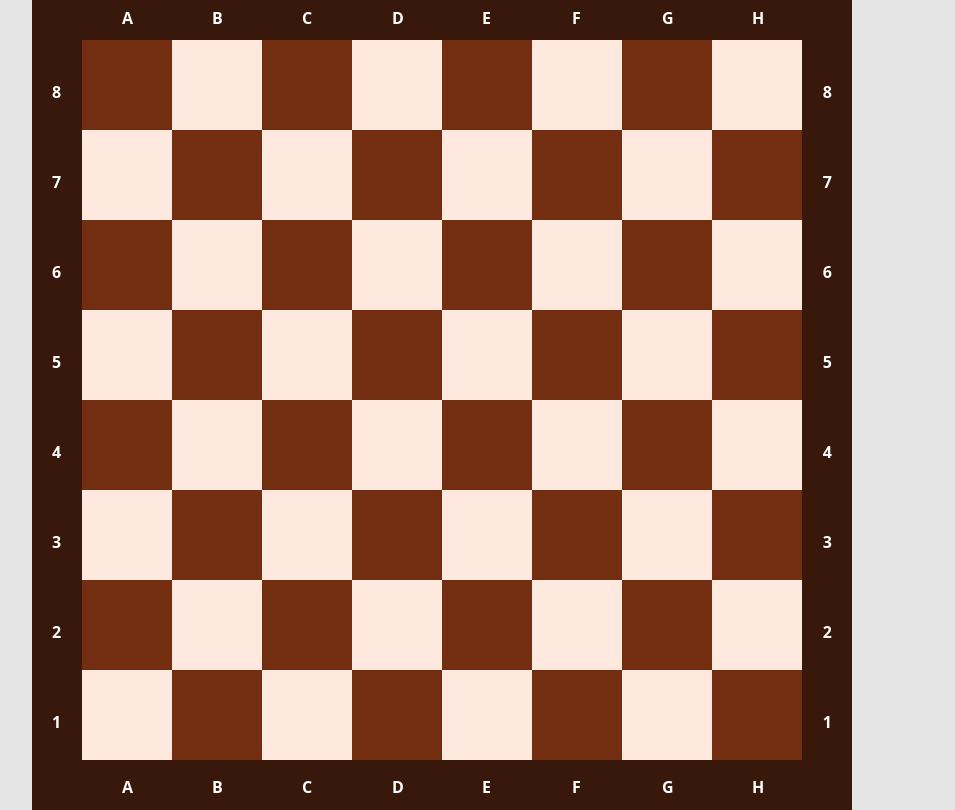
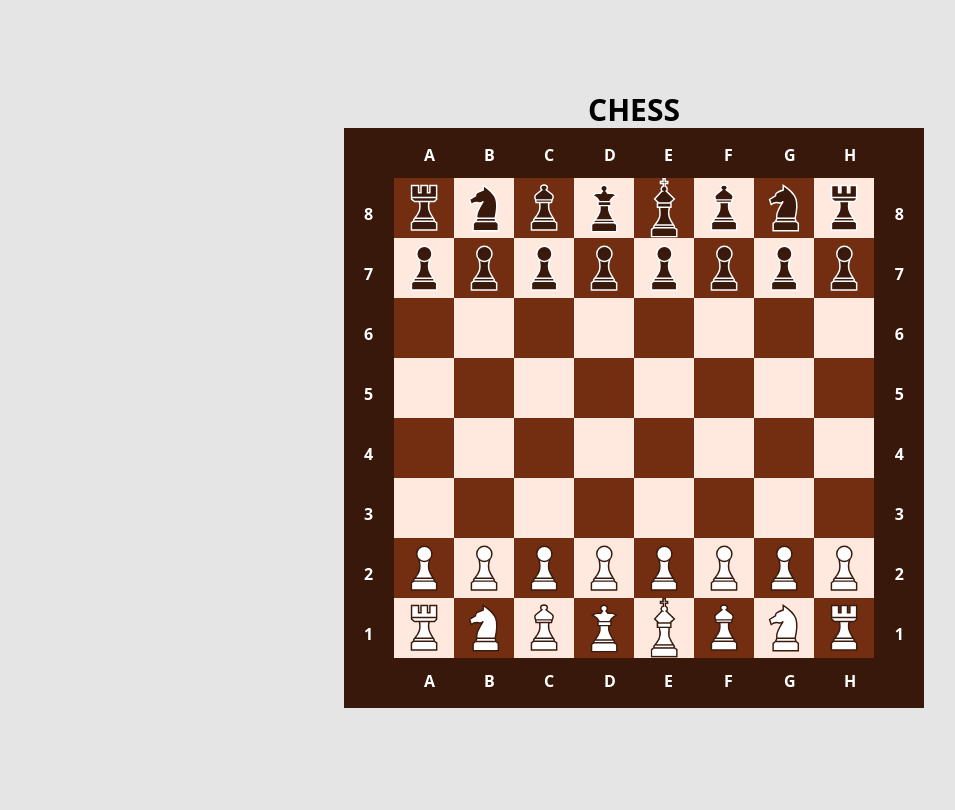
Before and after one commit to mohan990/react-chess-game, a React (Create React App) app: page / in a window 1280 px wide. Shown: the whole page, without its empty margins (6-961 px from the left). Built offline with nearby package versions, Linux system fonts and the light colour scheme.

Commit message:
updated pieces

```diff
--- a/package.json
+++ b/package.json
@@ -10,9 +10,11 @@
     "@types/node": "^16.18.97",
     "@types/react": "^18.3.3",
     "@types/react-dom": "^18.3.0",
+    "chess.js": "^1.0.0-beta.8",
     "react": "^18.3.1",
     "react-dom": "^18.3.1",
     "react-scripts": "5.0.1",
+    "react-spinners": "^0.13.8",
     "typescript": "^4.9.5",
     "web-vitals": "^2.1.4"
   },
--- a/src/components/board/chessboard.tsx
+++ b/src/components/board/chessboard.tsx
@@ -1,37 +1,78 @@
+import { useEffect, useState } from "react";
+
+import { makeMove, getFen, resetGame } from '../logic/chessLogic';
+
+import Piece from "../pieces/piece";
+
+
+import { BeatLoader } from "react-spinners";
 const ChessBoard = () => {
-    const rows = ["A", "B", "C", "D", "E", "F", "G", "H"];
-    const columns = ["1", "2", "3", "4", "5", "6", "7", "8"];
+
+    const [rows, setRows] = useState(["A", "B", "C", "D", "E", "F", "G", "H"])
+    const [columns, setColumns] = useState(["1", "2", "3", "4", "5", "6", "7", "8"])
+
+    const [fromSquare, setFromSquare] = useState(null);
+
+    const initialBoardSetup = [
+        ['r', 'n', 'b', 'q', 'k', 'b', 'n', 'r'],
+        ['p', 'p', 'p', 'p', 'p', 'p', 'p', 'p'],
+        [null, null, null, null, null, null, null, null],
+        [null, null, null, null, null, null, null, null],
+        [null, null, null, null, null, null, null, null],
+        [null, null, null, null, null, null, null, null],
+        ['P', 'P', 'P', 'P', 'P', 'P', 'P', 'P'],
+        ['R', 'N', 'B', 'Q', 'K', 'B', 'N', 'R'],
+    ];
+
+    const [position, setPosition] = useState(initialBoardSetup);
+
+    const [isLoading, setIsLoading] = useState(true)
+    useEffect(() => {
+        setTimeout(() => {
+            setIsLoading(false)
+        }, 3000)
+    })
 
     return (
-        <div className="flex justify-center items-center h-screen mr-96">
+        (isLoading ? <div className="flex justify-center items-center h-screen"><h1 className="text-xl  font-semibold">Loading</h1><BeatLoader size={4} /></div> : (
+            <div className="flex justify-center items-center h-screen flex-col">
+                <span className="uppercase text-center text-3xl font-semibold">Chess</span>
                 <div className="relative">
                     <div className="border-[50px] border-Border-default">
-                    {columns.reverse().map((col, Idx) => (
-                        <div className="flex">
-                            <div className=" text-white bg-Border-default absolute left-5 pt-10 font-semibold">
-                                {col}
+                        {position.map((row, rowIdx) => (
+                            <div key={rowIdx} className="flex">
+                                <div className="number text-white bg-Border-default absolute left-5 pt-6 font-semibold">
+                                    {columns[7 - rowIdx]}
                                 </div>
-                            <div className=" text-white bg-Border-default absolute right-5 pt-10 font-semibold">
-                                {col}
+                                <div className="number text-white bg-Border-default absolute right-5 pt-6 font-semibold">
+                                    {columns[7 - rowIdx]}
                                 </div>
-                            {rows.map((row, Ind) => (
+                                {row.map((piece, colIdx) => (
+                                    <div
+                                        key={colIdx}
+                                        className={`board-size ${(colIdx + rowIdx) % 2 === 0 ? "bg-Square-primary" : "bg-Square-secondary"} h-[85px] w-[85px] flex justify-center items-center`}
+                                    >
+                                        {piece !== null && <Piece piece={piece} />}
+                                    </div>
+                                ))}
+                            </div>
+                        ))}
+                        <div className="flex justify-around w-full">
+                            {rows.map((row, idx) => (
                                 <div>
-                                    {Idx === 0 || Idx === rows.length + 1 ? <div className="relative">
-                                        <div className="text-white bg-Border-default absolute top-[735px] pl-10 font-semibold">
+                                    <div className="character text-white bg-Border-default absolute top-[15px] font-semibold">
                                         {row}
                                     </div>
-                                        <div className="text-white bg-Border-default absolute bottom-[10px] pl-10 font-semibold">
+                                    <div className="text-white bg-Border-default absolute bottom-[15px] font-semibold">
                                         {row}
                                     </div>
-                                    </div> : <></>}
-                                    <div className={`${(Ind + Idx) % 2 === 0 ? "bg-Square-primary" : "bg-Square-secondary"} h-[90px] w-[90px]`} />
-                                </div>
-                            ))}
                                 </div>
                             ))}
                         </div>
                     </div>
                 </div>
+            </div>
+        ))
     )
 }
 export default ChessBoard
--- /dev/null
+++ b/src/components/logic/chessLogic.tsx
@@ -0,0 +1,17 @@
+// chessLogic.js
+import { Chess } from 'chess.js';
+
+const game = new Chess();
+
+export const makeMove = (move:any) => {
+  const result = game.move(move);
+  return result !== null;
+};
+
+export const getFen = () => {
+  return game.fen();
+};
+
+export const resetGame = () => {
+  game.reset();
+};
--- /dev/null
+++ b/src/components/pieces/piece.tsx
@@ -0,0 +1,47 @@
+// white pieces
+import WhiteBishop from "../../images/white/Bishop.svg";
+import WhiteKing from "../../images/white/King.png";
+import Whiteknight from "../../images/white/Knight.svg";
+import WhitePawn from "../../images/white/Pawn.svg";
+import WhiteQueen from "../../images/white/Queen.svg";
+import WhiteRook from "../../images/white/Rook.svg";
+
+// Black Pieces
+import BlackBishop from "../../images/black/Bishop.svg"
+import BlackKing from "../../images/black/King.svg"
+import BlackKnight from "../../images/black/Knight.svg"
+import BlackPawn from "../../images/black/Pawn.svg"
+import BlackQueen from "../../images/black/Queen.svg"
+import BlackRook from "../../images/black/Rook.svg"
+import { FC } from "react";
+
+interface PieceProps {
+    piece: any;
+}
+
+
+const Piece: FC<PieceProps> = ({ piece }) => {
+    // Lookup the appropriate CSS class based on the piece character
+    const pieceClassMap: { [key: string]: string } = {
+        p: BlackPawn,
+        r: BlackRook,
+        n: BlackKnight,
+        b: BlackBishop,
+        q: BlackQueen,
+        k: BlackKing,
+        P: WhitePawn,
+        R: WhiteRook,
+        N: Whiteknight,
+        B: WhiteBishop,
+        Q: WhiteQueen,
+        K: WhiteKing,
+    };
+
+    if (!piece) return null;
+    const pieceClass = pieceClassMap[piece];
+
+    // Return a div with the appropriate class to style the piece
+    return <img src={pieceClass} width={50} height={50} alt={piece} />;
+};
+
+export default Piece
--- a/src/index.css
+++ b/src/index.css
@@ -2,7 +2,6 @@
 @tailwind components;
 @tailwind utilities;
 
-*,
 body,
 :root {
   margin: 0;
@@ -10,3 +9,43 @@ body,
   box-sizing: border-box;
   background-color: #E5E5E5;
 }
+
+/* Extra small devices (phones, 600px and down) */
+@media only screen and (max-width: 600px) {
+  .board-size {
+    width: 50px;
+    height: 50px;
+
+  }
+  .number{
+    padding-top: 10px;
+  }
+}
+
+
+/* Medium devices (landscape tablets, 768px and up) */
+@media (min-width: 600px) and (max-width: 768px)  {
+  .board-size {
+    width: 60px;
+    height: 60px;
+  }
+}
+
+/* Medium devices (landscape tablets, 768px and up) */
+@media  (min-height: 600px) and (max-height: 800px)  {
+  .board-size {
+    width: 60px;
+    height: 60px;
+  }
+}
+
+/* Medium devices (landscape tablets, 768px and up) */
+@media  only screen and (max-height: 600px)  {
+  .board-size {
+    width: 50px;
+    height: 50px;
+  }
+  .number{
+    padding-top: 10px;
+  }
+}
```
Also changed, not shown: 1 other file (tests, documents, lock files or other folders). Lines whose indentation alone changed are shown as unchanged.
